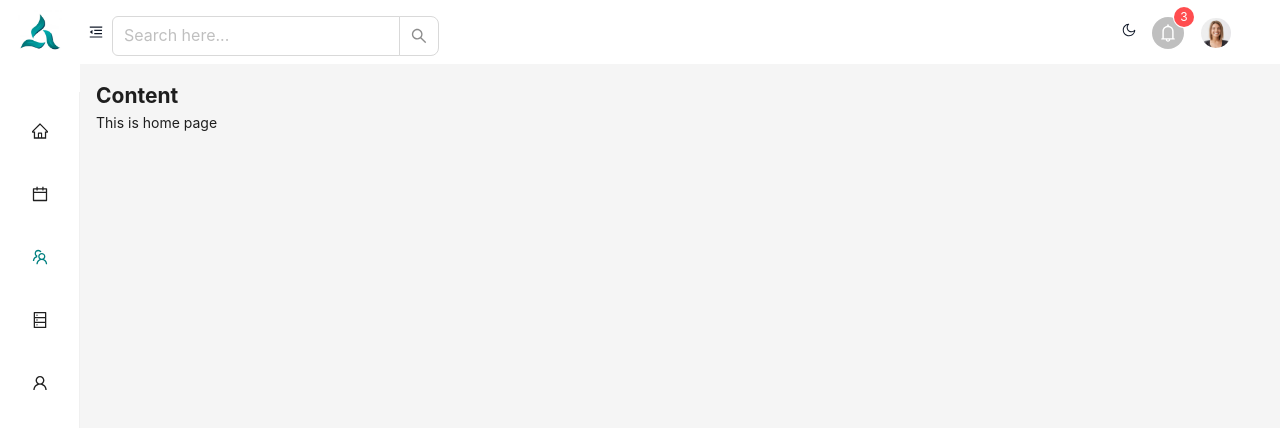
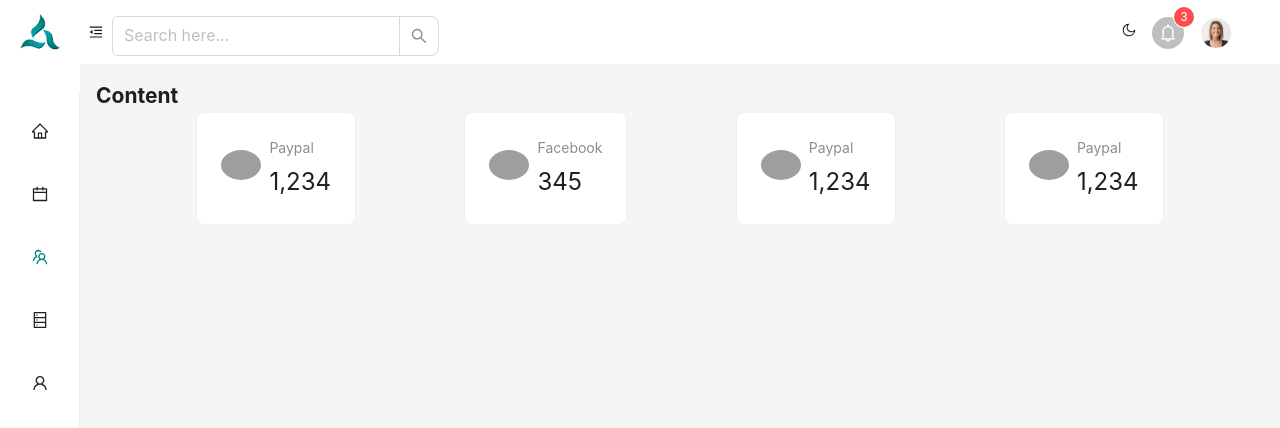
Before and after one commit to aneetan/React_Project, a React (Vite) app in the folder react-project/: page / in a window 1280 px wide. Shown: the top 428 px of the page. Built offline with nearby package versions, Linux system fonts and the light colour scheme; grey boxes are pictures that could not be loaded.

Commit message:
Div added

```diff
--- a/react-project/src/App.jsx
+++ b/react-project/src/App.jsx
@@ -1,4 +1,4 @@
-import { Layout, theme } from "antd";
+import { Layout, Space, theme } from "antd";
 import Logo from "./components/sidebar/Logo";
 import MenuList from "./components/sidebar/MenuList";
 import { useState } from "react";
@@ -10,6 +10,7 @@ import SupportLayout from "./components/sidebar/SupportLayout";
 import SearchBar from "./components/header/SearchBar";
 import Notifications from "./components/header/Notifications";
 import ProfileDropDown from "./components/header/ProfileDropDown";
+import Cards from "./pages/Cards";
 
 const {Header, Sider, Content} = Layout;
 
--- a/react-project/src/assets/css/main.css
+++ b/react-project/src/assets/css/main.css
@@ -82,3 +82,14 @@
   .dropdown-profile{
     margin: 1rem;
   }
+
+  .cards-img{
+    width: 40px;
+    border-radius: 50%;
+
+  }
+
+  .home-space{
+    display: flex;
+    justify-content: space-evenly;
+  }
--- a/react-project/src/components/header/ProfileDropDown.jsx
+++ b/react-project/src/components/header/ProfileDropDown.jsx
@@ -23,6 +23,7 @@ const ProfileDropDown = () => {
                     <Avatar className="dropdown dropdown-profile" src={Profile} />
                 {/* </Badge> */}
             </Dropdown>
+
         </div>
     )
 
--- /dev/null
+++ b/react-project/src/pages/Cards.jsx
@@ -0,0 +1,15 @@
+import { ShoppingCartOutlined } from "@ant-design/icons"
+import { Card, Space, Statistic } from "antd"
+
+const Cards = ({title, icon, value}) => {
+    return (
+        <Card className="home-cards">
+            <Space direction="horizontal">
+                <img className="cards-img" src={icon} alt="icon"  />
+                <Statistic title={title} value={value} />
+            </Space>
+        </Card>
+    )
+}
+
+export default Cards
--- a/react-project/src/pages/Home.jsx
+++ b/react-project/src/pages/Home.jsx
@@ -1,7 +1,35 @@
+import { Space } from "antd"
+import Cards from "./Cards"
+import Profile from '../assets/images/profile.png'
+
 const Home = () => {
     return (
         <div>
-            <p> This is home page </p>
+            <Space direction="horizontal" className="home-space">
+                <Cards
+                title="Paypal"
+                value="1234"
+                icon="https://cdn.pixabay.com/photo/2018/05/08/21/29/paypal-3384015_1280.png"
+                />
+
+                <Cards
+                title="Facebook"
+                value="345"
+                icon="https://encrypted-tbn0.gstatic.com/images?q=tbn:ANd9GcTjvzC_QRv6moAhgNb5C6e3yicKgFND1g2RwA&s"
+                />
+
+                <Cards
+                title="Paypal"
+                value="1234"
+                icon="https://cdn.pixabay.com/photo/2018/05/08/21/29/paypal-3384015_1280.png"
+                />
+
+                <Cards
+                title="Paypal"
+                value="1234"
+                icon="https://cdn.pixabay.com/photo/2018/05/08/21/29/paypal-3384015_1280.png"
+                />
+            </Space>
         </div>
     )
 }
```
